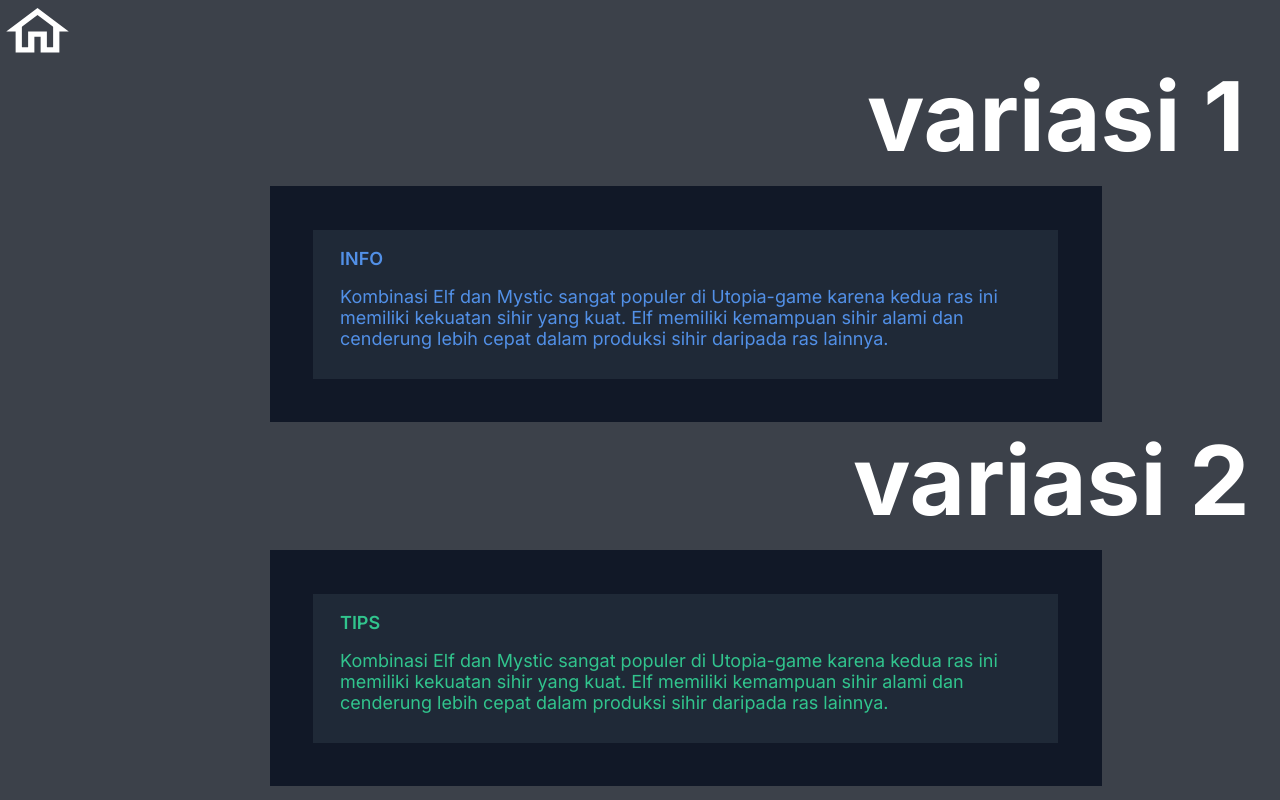
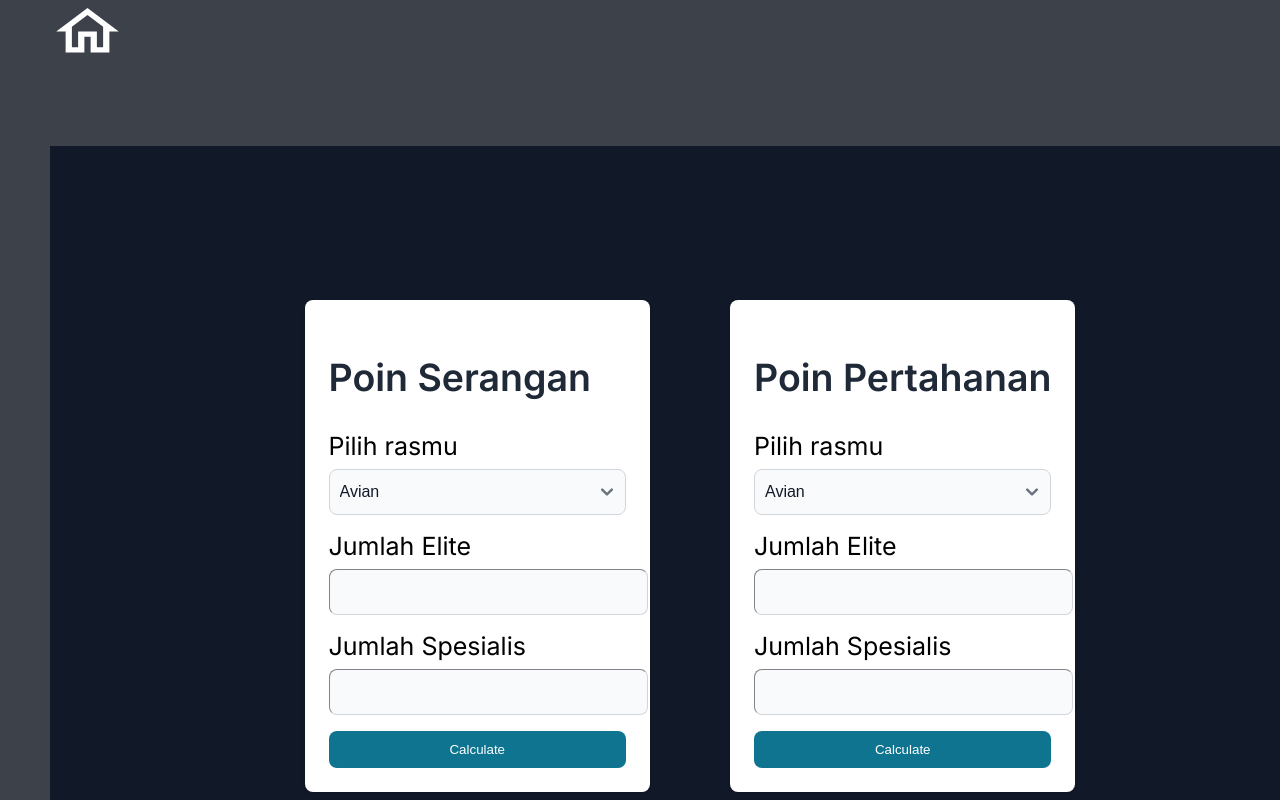
Before and after one commit to MasNopalll/simgame-wiki, a React (Create React App) app: page /troubleshooting in a window 1280 px wide. Shown: the top 800 px of the page. Built offline with nearby package versions, Linux system fonts and the light colour scheme.

Commit message:
calculator

```diff
--- /dev/null
+++ b/src/components/FormComponent.tsx
@@ -0,0 +1,172 @@
+import { useState } from 'react';
+import { Button, Label, TextInput, Select } from 'flowbite-react';
+
+export default function CalculatorForm() {
+    const [rasOffensive, setRasOffensive] = useState('');
+  const [jumlahEliteOffensive, setJumlahEliteOffensive] = useState('');
+  const [jumlahSpesialisOffensive, setJumlahSpesialisOffensive] = useState('');
+  const [totalPointOffensive, setTotalPointOffensive] = useState(0);
+     const [rasDefensive, setRasDefensive] = useState('');
+  const [jumlahEliteDefensive, setJumlahEliteDefensive] = useState('');
+  const [jumlahSpesialisDefensive, setJumlahSpesialisDefensive] = useState('');
+  const [totalPointDefensive, setTotalPointDefensive] = useState(0);
+
+  const calculatePoint1 = (e:any) => {
+    e.preventDefault();
+    let elitePointOffensive = 0;
+    let spesialisPointOffensive = 0;
+
+
+    switch (rasOffensive) {
+      case 'Avian':
+        elitePointOffensive = parseInt(jumlahEliteOffensive) * 10;
+        spesialisPointOffensive = parseInt(jumlahSpesialisOffensive) * 13;
+        break;
+      case 'Elf':
+        elitePointOffensive = parseInt(jumlahEliteOffensive) * 10;
+        spesialisPointOffensive = parseInt(jumlahSpesialisOffensive) * 8;
+        break;
+      case 'Troll':
+        elitePointOffensive = parseInt(jumlahEliteOffensive) * 10;
+        spesialisPointOffensive = parseInt(jumlahSpesialisOffensive) * 11;
+        break;
+      case 'Human':
+        elitePointOffensive = parseInt(jumlahEliteOffensive) * 10;
+        spesialisPointOffensive = parseInt(jumlahSpesialisOffensive) * 7;
+        break;
+      default:
+        break;
+    }
+    const totalOffensive = elitePointOffensive + spesialisPointOffensive;
+    setTotalPointOffensive(totalOffensive);
+};
+    const calculatePoint2 = (e:any) => {
+        e.preventDefault();
+        let elitePointDefensive = 0;
+    let spesialisPointDefensive = 0;
+
+    switch (rasDefensive) {
+        case 'Avian':
+          elitePointDefensive = parseInt(jumlahEliteDefensive) * 10;
+          spesialisPointDefensive = parseInt(jumlahSpesialisDefensive) * 8;
+          break;
+        case 'Elf':
+          elitePointDefensive = parseInt(jumlahEliteDefensive) * 10;
+          spesialisPointDefensive = parseInt(jumlahSpesialisDefensive) * 13;
+          break;
+        case 'Troll':
+          elitePointDefensive = parseInt(jumlahEliteDefensive) * 10;
+          spesialisPointDefensive = parseInt(jumlahSpesialisDefensive) * 7;
+          break;
+        case 'Human':
+          elitePointDefensive = parseInt(jumlahEliteDefensive) * 10;
+          spesialisPointDefensive = parseInt(jumlahSpesialisDefensive) * 11;
+          break;
+        default:
+          break;
+      }
+
+    const totalDefensive = elitePointDefensive + spesialisPointDefensive;
+    setTotalPointDefensive(totalDefensive);
+  };
+
+  return (
+    <div className="flex items-center justify-center h-screen">
+    <div className="grid grid-cols-2 gap-20">
+      <div className="bg-white rounded-lg shadow p-6">
+      <h2 className="text-3xl text-gray-800 font-semibold justify-center items-center">Poin Serangan</h2>
+        <form className="flex flex-col gap-4 items-left">
+          <div className="max-w-md" id="select">
+            <div className="text-white mb-2 block">
+              <Label htmlFor="countries" value="Pilih rasmu" className="text-black mb-2 block" />
+            </div>
+            <Select id="countries" value={rasOffensive} onChange={(e) => setRasOffensive(e.target.value)} required>
+              <option>Avian</option>
+              <option>Elf</option>
+              <option>Troll</option>
+              <option>Human</option>
+            </Select>
+          </div>
+          <div>
+            <div className="text-white mb-2 block">
+              <Label htmlFor="elite" value="Jumlah Elite" className="text-black" />
+            </div>
+            <TextInput
+              id="elite"
+              value={jumlahEliteOffensive}
+              onChange={(e) => setJumlahEliteOffensive(e.target.value)}
+              required
+              type="number"
+            />
+          </div>
+          <div>
+            <div className="text-white mb-2 block">
+              <Label htmlFor="spesialis" value="Jumlah Spesialis" className="text-black" />
+            </div>
+            <TextInput
+              id="spesialis"
+              value={jumlahSpesialisOffensive}
+              onChange={(e) => setJumlahSpesialisOffensive(e.target.value)}
+              required
+              type="number"
+            />
+          </div>
+          <Button type="submit" onClick={calculatePoint1}>
+            Calculate
+          </Button>
+          {totalPointOffensive !== 0 && (
+            <Label htmlFor="total1" value={`Total Point Penyerangan: ${totalPointOffensive}`} className="text-black" />
+          )}
+        </form>
+      </div>
+
+      <div className="bg-white rounded-lg shadow p-6">
+      <h2 className="text-3xl text-gray-800 font-semibold justify-center">Poin Pertahanan</h2>
+        <form className="flex flex-col gap-4 items-left">
+          <div className="max-w-md" id="select">
+            <div className="text-white mb-2 block">
+              <Label htmlFor="countries" value="Pilih rasmu" className="text-black mb-2 block" />
+            </div>
+            <Select id="countries" value={rasDefensive} onChange={(e) => setRasDefensive(e.target.value)} required>
+              <option>Avian</option>
+              <option>Elf</option>
+              <option>Troll</option>
+              <option>Human</option>
+            </Select>
+          </div>
+          <div>
+            <div className="text-white mb-2 block">
+              <Label htmlFor="elite" value="Jumlah Elite" className="text-black" />
+            </div>
+            <TextInput
+              id="elite"
+              value={jumlahEliteDefensive}
+              onChange={(e) => setJumlahEliteDefensive(e.target.value)}
+              required
+              type="number"
+            />
+          </div>
+          <div>
+            <div className="text-white mb-2 block">
+              <Label htmlFor="spesialis" value="Jumlah Spesialis" className="text-black" />
+            </div>
+            <TextInput
+              id="spesialis"
+              value={jumlahSpesialisDefensive}
+              onChange={(e) => setJumlahSpesialisDefensive(e.target.value)}
+              required
+              type="number"
+            />
+          </div>
+          <Button type="submit" onClick={calculatePoint2}>
+            Calculate
+          </Button>
+          {totalPointDefensive !== 0 && (
+            <Label htmlFor="total2" value={`Total Point Pertahanan: ${totalPointDefensive}`} className="text-black" />
+          )}
+        </form>
+      </div>
+    </div>
+  </div>
+  );
+}
--- a/src/pages/ImportantFact.tsx
+++ b/src/pages/ImportantFact.tsx
@@ -9,16 +9,16 @@ const ImportantFact: FunctionComponent = () => {
   }, [navigate]);
 
   return (
-    <div className="relative bg-darkslategray-100 w-full h-[1735px] overflow-hidden text-left text-[inherit] text-white font-inherit">
+    <div className="relative bg-darkslategray-100 w-full h-[1735px] overflow-hidden text-left text-[inherit] text-white font-inter">
       <b className="absolute top-[30px] left-[866px] text-77xl">variasi 1</b>
-      <b className="absolute top-[619px] left-[852px] text-77xl">variasi 2</b>
+      <b className="absolute top-[650px] left-[852px] text-77xl">variasi 2</b>
       <img
         className="absolute top-[0px] left-[0px] w-[75px] h-[63px] overflow-hidden cursor-pointer"
         alt=""
         src="/icoutlinehome.svg"
         onClick={onIcoutlineHomeClick}
       />
-      <div className="absolute top-[190px] left-[165px] bg-gray-200 w-[832px] h-[469px] overflow-hidden">
+      <div className="absolute top-[170px] left-[165px] bg-gray-200 w-[832px] h-[469px] overflow-hidden">
         <div className="absolute top-[105px] left-[44px] bg-gray-100 w-[744px] h-[205px] overflow-hidden">
           <div className="absolute top-[calc(50%_-_22.5px)] left-[calc(50%_-_351px)] inline-block w-[692px] h-[88px] mix-blend-normal">
             <ul className="m-0 pl-6">
@@ -40,7 +40,7 @@ const ImportantFact: FunctionComponent = () => {
           <div className="absolute top-[65px] left-[0px] box-border w-[747px] h-0.5 border-t-[2px] border-solid border-silver-200" />
         </div>
       </div>
-      <div className="absolute top-[868px] left-[165px] bg-gray-200 w-[832px] h-[340px] overflow-hidden">
+      <div className="absolute top-[790px] left-[165px] bg-gray-200 w-[832px] h-[340px] overflow-hidden">
         <div className="absolute top-[68px] left-[43px] bg-gray-100 box-border w-[745px] h-[203px] overflow-hidden border-[1px] border-solid border-black">
           <div className="absolute top-[calc(50%_-_25.5px)] left-[calc(50%_-_345.5px)] inline-block w-[692px] h-28 mix-blend-normal">
             <ul className="m-0 pl-6">
--- a/src/pages/Problem.tsx
+++ b/src/pages/Problem.tsx
@@ -10,9 +10,11 @@ const Problem: FunctionComponent = () => {
   }, [navigate]);
 
   return (
-    <div className="relative bg-darkslategray-100 w-full h-[843px] overflow-hidden text-right text-77xl text-white font-inter">
+    <div className="relative bg-darkslategray-100 w-full h-[2000px] overflow-hidden text-right text-77xl text-white font-inter">
       <b className="absolute top-[30px] left-[872px]">variasi 1</b>
-      <b className="absolute top-[416px] left-[858px]">variasi 2</b>
+      <b className="absolute top-[416px] left-[872px]">variasi 2</b>
+      <b className="absolute top-[802px] left-[872px]">variasi 3</b>
+      <b className="absolute top-[1188px] left-[872px]">variasi 4</b>
       <img
         className="absolute top-[0px] left-[0px] w-[75px] h-[63px] overflow-hidden cursor-pointer"
         alt=""
@@ -34,8 +36,20 @@ const Problem: FunctionComponent = () => {
         propColor="#faca15"
         propColor1="#faca15"
       />
+       <MagicContainer
+      elfMysticCombinationText="Kombinasi Elf dan Mystic sangat populer di Utopia-game karena kedua ras ini memiliki kekuatan sihir yang kuat. Elf memiliki kemampuan sihir alami dan cenderung lebih cepat dalam produksi sihir daripada ras lainnya."
+      elfMysticCombinationText2="TIPS"
+      propTop="918px"
+       />
+      <MagicContainer
+      elfMysticCombinationText="Kombinasi Elf dan Mystic sangat populer di Utopia-game karena kedua ras ini memiliki kekuatan sihir yang kuat. Elf memiliki kemampuan sihir alami dan cenderung lebih cepat dalam produksi sihir daripada ras lainnya."
+      elfMysticCombinationText2="INFO"
+      propTop="1304px"
+      propColor="#5290e7"
+      propColor1="#5290e7"
+      />
+  </div>
 
-    </div>
   );
 
 };
--- a/src/pages/Troubleshooting.tsx
+++ b/src/pages/Troubleshooting.tsx
@@ -1,6 +1,7 @@
 import { FunctionComponent, useCallback } from "react";
 import { useNavigate } from "react-router-dom";
-import MagicContainer from "../components/ElfMysticContainer";
+import DefaultForm from "../components/FormComponent";
+import React, { useState } from 'react';
 
 const Troubleshooting: FunctionComponent = () => {
   const navigate = useNavigate();
@@ -10,26 +11,19 @@ const Troubleshooting: FunctionComponent = () => {
   }, [navigate]);
 
   return (
-    <div className="relative bg-darkslategray-100 w-full h-[843px] overflow-hidden text-right text-77xl text-white font-inter">
-      <b className="absolute top-[58px] left-[867px]">variasi 1</b>
-      <b className="absolute top-[422px] left-[853px]">variasi 2</b>
+    <div className="relative bg-darkslategray-100 w-full h-[2388px] overflow-hidden text-right text-77xl text-white font-inter">
+      <b className="absolute top-[1374px] left-[1179px] ">
+      </b>
       <img
-        className="absolute top-[0px] left-[0px] w-[75px] h-[63px] overflow-hidden cursor-pointer"
+        className="absolute top-[0px] left-[50px] w-[75px] h-[63px] overflow-hidden cursor-pointer"
         alt=""
         src="/icoutlinehome.svg"
         onClick={onIcoutlineHomeClick}
       />
-      <MagicContainer
-        elfMysticCombinationText="Kombinasi Elf dan Mystic sangat populer di Utopia-game karena kedua ras ini memiliki kekuatan sihir yang kuat. Elf memiliki kemampuan sihir alami dan cenderung lebih cepat dalam produksi sihir daripada ras lainnya."
-        elfMysticCombinationText2="TIPS"
-      />
-      <MagicContainer
-        elfMysticCombinationText="Kombinasi Elf dan Mystic sangat populer di Utopia-game karena kedua ras ini memiliki kekuatan sihir yang kuat. Elf memiliki kemampuan sihir alami dan cenderung lebih cepat dalam produksi sihir daripada ras lainnya."
-        elfMysticCombinationText2="INFO"
-        propTop="186px"
-        propColor="#5290e7"
-        propColor1="#5290e7"
-      />
+      <div className="absolute top-[146px] left-[50px] bg-gray-200 w-[1280px] overflow-hidden text-left text-6xl">
+        <DefaultForm/>
+      </div>
+
     </div>
   );
 };
```
Also changed, not shown: src/pages/MacBookAir1.tsx (+4 -4 lines).
